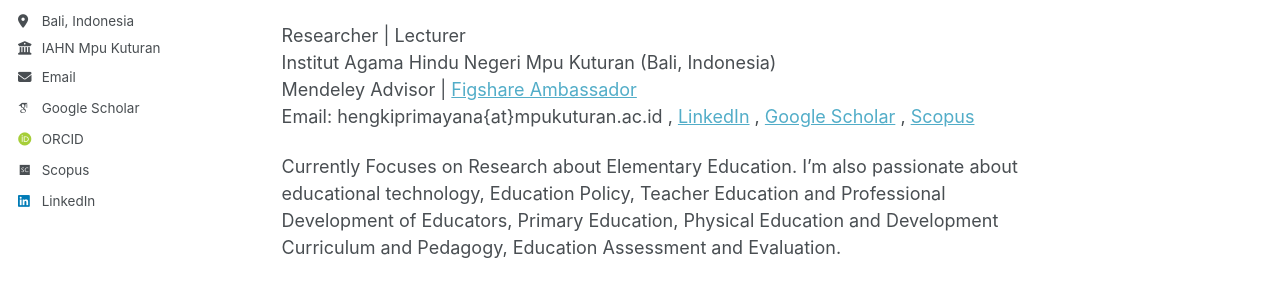
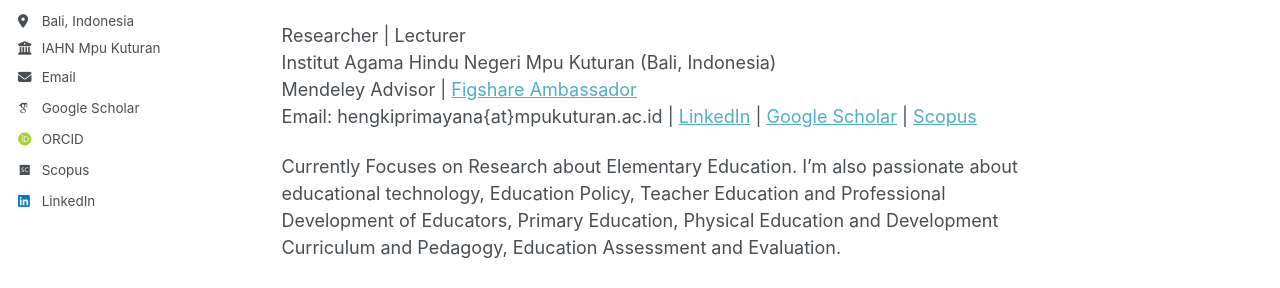
Before and after one commit to hengkiprimayana/hengkiprimayana.github.io, a Jekyll site: the page built from _pages/about.md, in a window 1280 px wide and 1036 px high. Shown: the part 293-581 px from the top of the window. Built offline with Jekyll 4.4.1, drawn with Linux system fonts in a browser that asks for light colours; some web fonts are replaced; a script that is not in the unit is left out.

```diff
--- a/_pages/about.md
+++ b/_pages/about.md
@@ -12,7 +12,7 @@ redirect_from:
 Researcher | Lecturer <br>
 Institut Agama Hindu Negeri Mpu Kuturan (Bali, Indonesia) <br>
 Mendeley Advisor | [Figshare Ambassador](https://figshare.com/authors/Kadek_Hengki_Primayana/9263255){:target="_blank" rel="noopener"} <br>
-Email: hengkiprimayana{at}mpukuturan.ac.id , [LinkedIn](https://www.linkedin.com/in/hengkiprimayana){:target="_blank" rel="noopener"} , [Google Scholar](https://scholar.google.co.id/citations?hl=en&user=c5w-oRIAAAAJ){:target="_blank" rel="noopener"} ,
+Email: hengkiprimayana{at}mpukuturan.ac.id  |  [LinkedIn](https://www.linkedin.com/in/hengkiprimayana){:target="_blank" rel="noopener"}  |  [Google Scholar](https://scholar.google.co.id/citations?hl=en&user=c5w-oRIAAAAJ){:target="_blank" rel="noopener"}  |
 [Scopus](https://www.scopus.com/authid/detail.uri?authorId=57219776192){:target="_blank" rel="noopener"} <br>
 
 Currently Focuses on Research about Elementary Education. I'm also passionate about educational technology, Education Policy, Teacher Education and Professional Development of Educators, Primary Education, Physical Education and Development Curriculum and Pedagogy, Education Assessment and Evaluation. <br>
```
